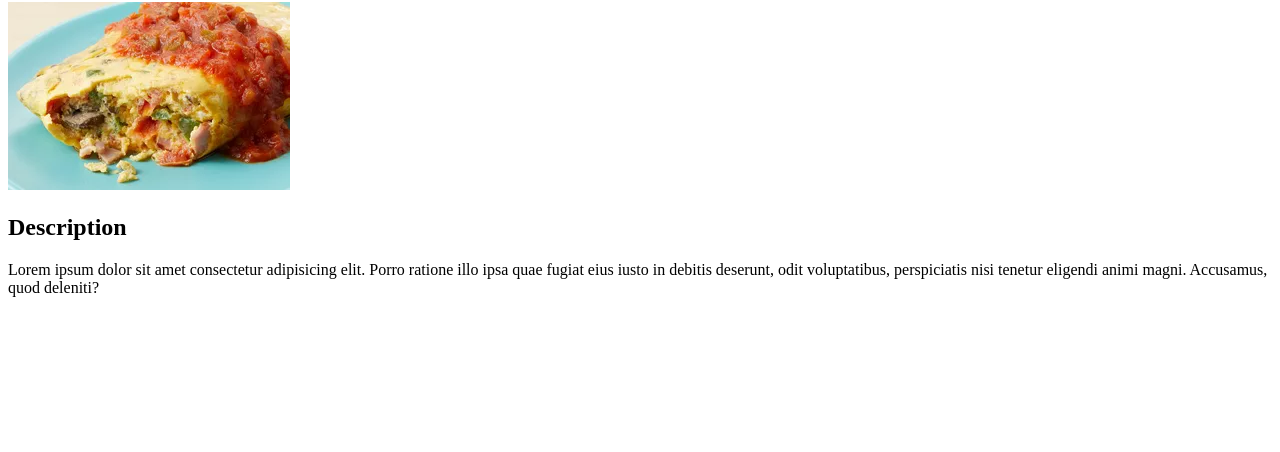
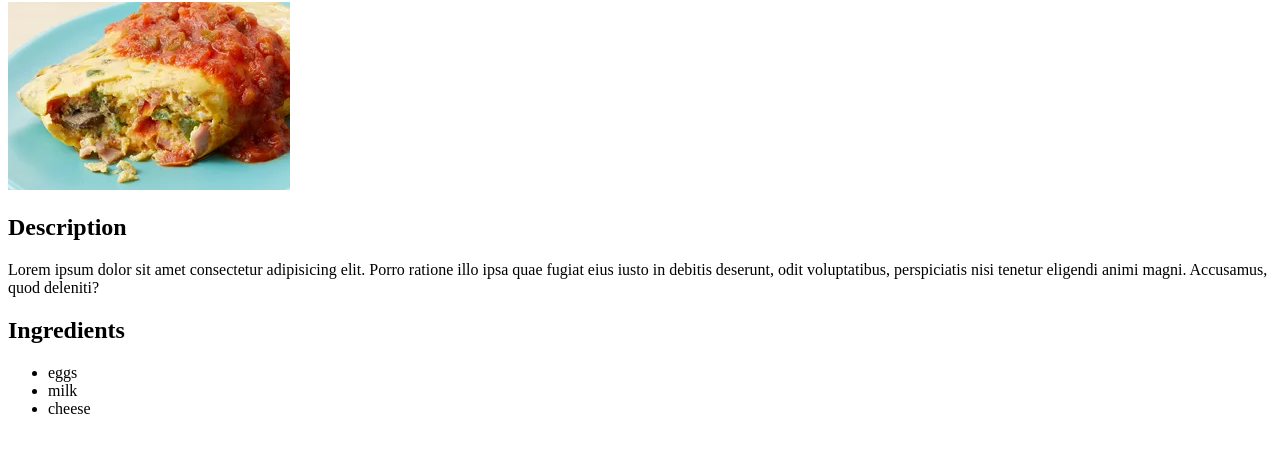
Before and after one commit to Belbut/odin-recipes2, a plain HTML site: page odin-recipes/omelet.html in a window 1280 px wide. Shown: the part 78-530 px from the top of the page. Drawn offline with Linux system fonts and the light colour scheme.

Commit message:
Add omelet dish ingredients

```diff
--- a/odin-recipes/omelet.html
+++ b/odin-recipes/omelet.html
@@ -11,5 +11,12 @@
     <img src="./img/omelete.webp" alt="Omelet dish image">
     <h2> Description</h2>
     <p>Lorem ipsum dolor sit amet consectetur adipisicing elit. Porro ratione illo ipsa quae fugiat eius iusto in debitis deserunt, odit voluptatibus, perspiciatis nisi tenetur eligendi animi magni. Accusamus, quod deleniti?</p>
+
+    <h2>Ingredients</h2>
+    <ul>
+        <li>eggs</li>
+        <li>milk</li>
+        <li>cheese</li>
+    </ul>
 </body>
 </html>
```
